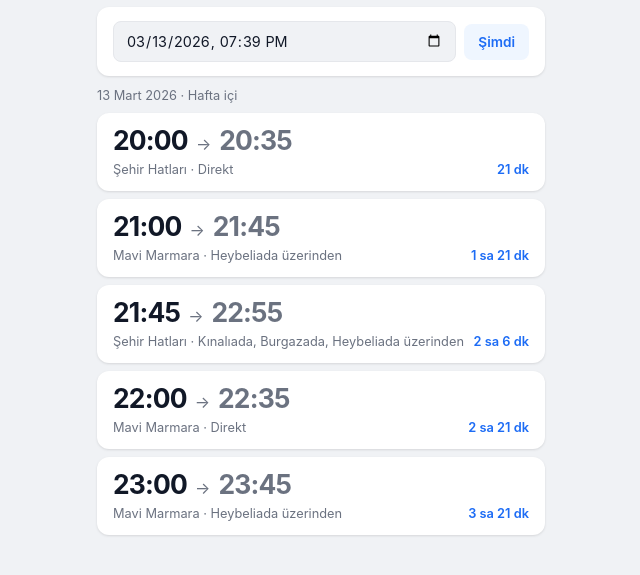
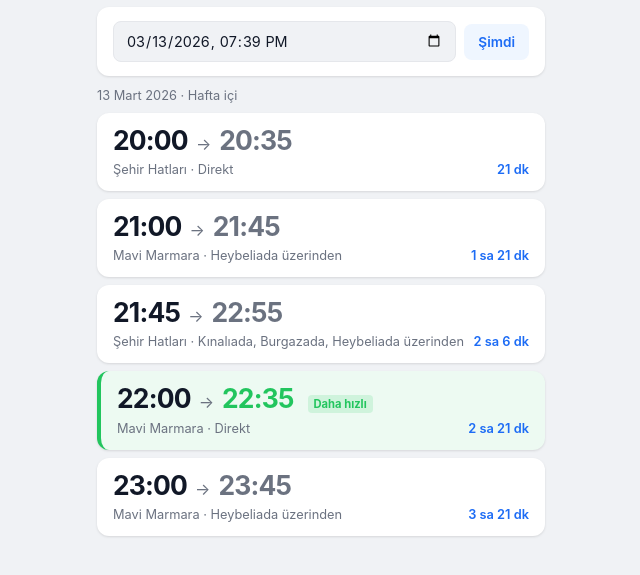
Before and after one commit to tevfikcagridural/vapur, a plain HTML site: page index.html in a window 1280 px wide. Shown: the part 141-716 px from the top of the page, without its empty margins (319-959 px from the left). Drawn offline with Linux system fonts and the light colour scheme.

Commit message:
highlight earlier arriving trips
Some trips arrive earlier even though departed later. Such trips are highlighted

```diff
--- a/index.html
+++ b/index.html
@@ -207,6 +207,26 @@
 
     .dep-remaining.soon {
       color: #ef4444;
+    }
+
+    .dep-card.fast {
+      border-left: 4px solid #22c55e;
+      background: color-mix(in srgb, #22c55e 8%, var(--surface));
+    }
+
+    .dep-card.fast .arr-time {
+      color: #22c55e;
+    }
+
+    .fast-badge {
+      font-size: 0.7rem;
+      font-weight: 700;
+      color: #22c55e;
+      background: color-mix(in srgb, #22c55e 15%, transparent);
+      border-radius: 4px;
+      padding: 2px 6px;
+      margin-left: 6px;
+      vertical-align: middle;
     }
 
     .empty-state {
@@ -421,6 +441,23 @@
       return { text: m > 0 ? `${h} sa ${m} dk` : `${h} sa`, soon: false };
     }
 
+    function arrMins(dep) {
+      const a = toMins(dep.arrival);
+      return a < dep.depMins ? a + 1440 : a;
+    }
+
+    function markFastTrips(deps) {
+      for (let i = 0; i < deps.length; i++) {
+        const ai = arrMins(deps[i]);
+        for (let j = 0; j < i; j++) {
+          if (arrMins(deps[j]) > ai) {
+            deps[i].fast = true;
+            break;
+          }
+        }
+      }
+    }
+
     function initSelects() {
       const froms = [...new Set(ROUTES.map(r => r.from))].sort();
       const selFrom = document.getElementById('sel-from');
@@ -483,6 +520,7 @@
       }
 
       deps.sort((a, b) => a.depMins - b.depMins);
+      markFastTrips(deps);
 
       const list = document.getElementById('dep-list');
 
@@ -501,11 +539,12 @@
           detailParts.push(intermediates.length > 0 ? `${intermediates.join(', ')} üzerinden` : 'Direkt');
         }
 
-        return `<div class="dep-card">
+        return `<div class="dep-card${dep.fast ? ' fast' : ''}">
           <div class="dep-times">
             <span class="dep-time">${dep.time}</span>
             <span class="dep-arrow">→</span>
             <span class="arr-time">${dep.arrival}</span>
+            ${dep.fast ? '<span class="fast-badge">Daha hızlı</span>' : ''}
           </div>
           <div class="dep-meta">
             <span class="dep-details">${detailParts.join(' · ')}</span>
```
